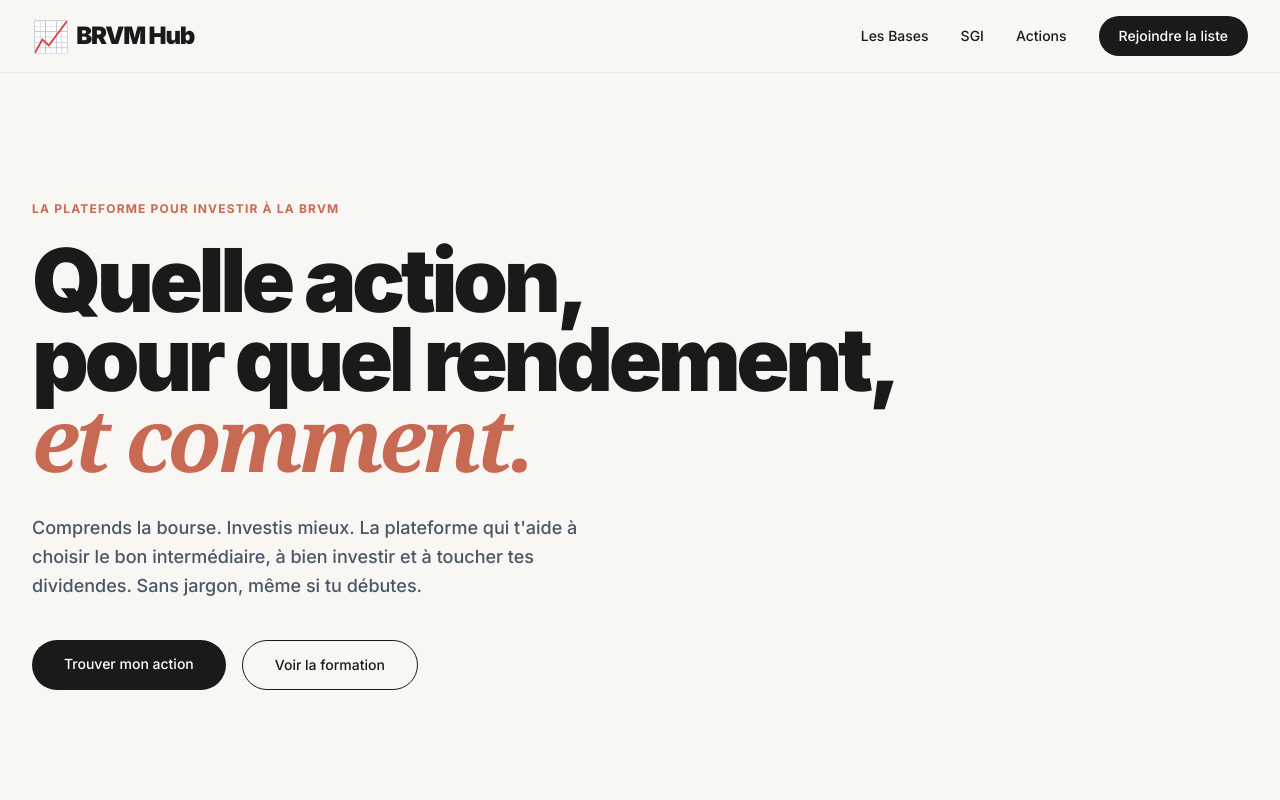
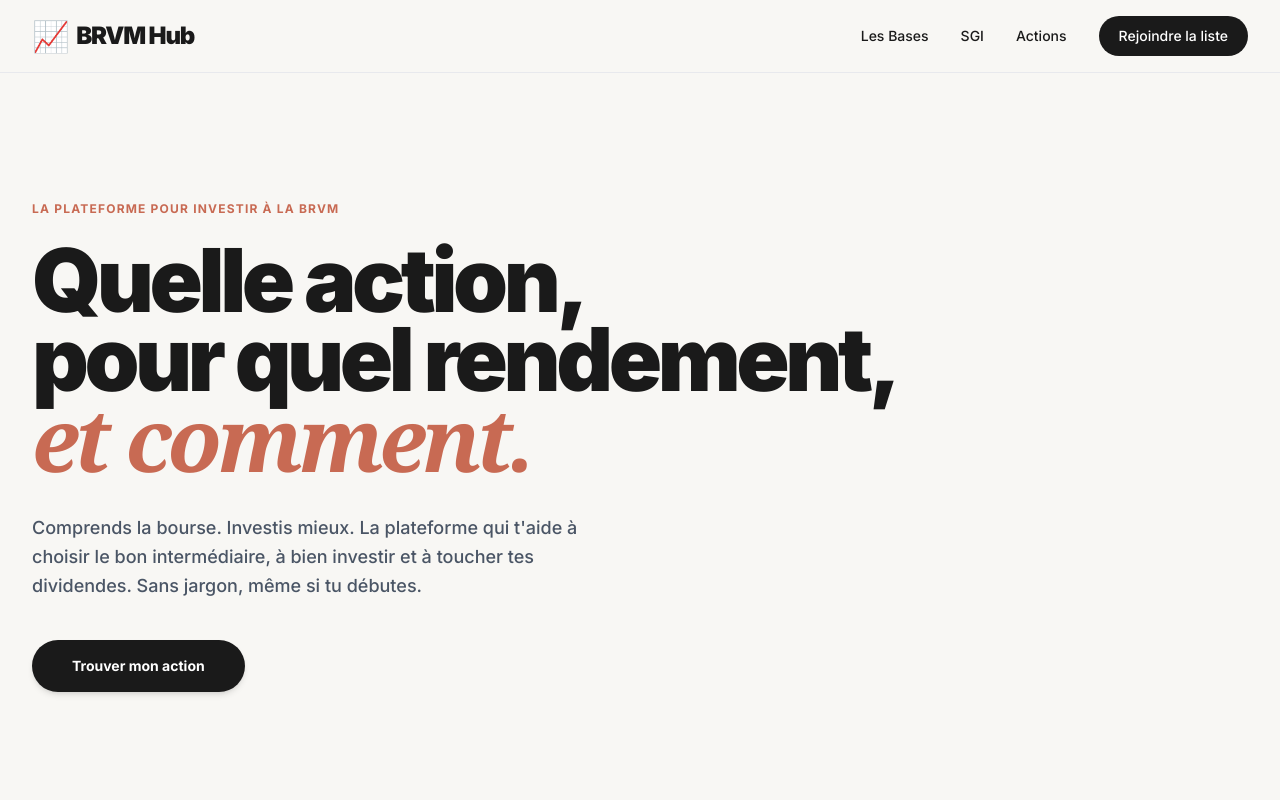
Before and after one commit to Kouyate01/brvm-hq, a Next.js app: page / in a window 1280 px wide. Shown: the top 800 px of the page. Built offline with nearby package versions, Linux system fonts and the light colour scheme.

Commit message:
Mise a jour de la page d'accueil : Suppression du bouton Voir la Formation

```diff
--- a/app/page.tsx
+++ b/app/page.tsx
@@ -21,17 +21,18 @@ export default function Home() {
           Comprends la bourse. Investis mieux. La plateforme qui t'aide à choisir le bon intermédiaire, à bien investir et à toucher tes dividendes. Sans jargon, même si tu débutes.
         </p>
 
-        <div className="flex flex-wrap gap-4 mt-10">
-          <Link href="/guide" className="bg-[#1A1A1A] text-white rounded-full px-8 py-3.5 font-medium text-sm hover:bg-gray-800 transition">
+        {/* BOUTON UNIQUE ET RESPONSIVE */}
+        <div className="flex justify-center md:justify-start mt-10">
+          <Link
+            href="/guide"
+            className="w-full sm:w-auto bg-[#1A1A1A] text-white rounded-full px-10 py-4 font-bold text-center hover:bg-gray-800 transition shadow-md active:scale-95 text-sm"
+          >
             Trouver mon action
-          </Link>
-          <Link href="/sgi" className="border border-[#1A1A1A] text-[#1A1A1A] rounded-full px-8 py-3.5 font-medium text-sm hover:bg-gray-100 transition">
-            Voir la formation
           </Link>
         </div>
       </div>
 
-      {/* 2. SECTION BOUTONS PILULES (What do you need...) */}
+      {/* 2. SECTION BOUTONS PILULES (Pourquoi veux-tu investir...) */}
       <div className="mt-32">
         <div className="flex flex-col md:flex-row md:items-center gap-8 mb-10">
           <h2 className="text-4xl font-black tracking-tight max-w-xs leading-tight">
```
